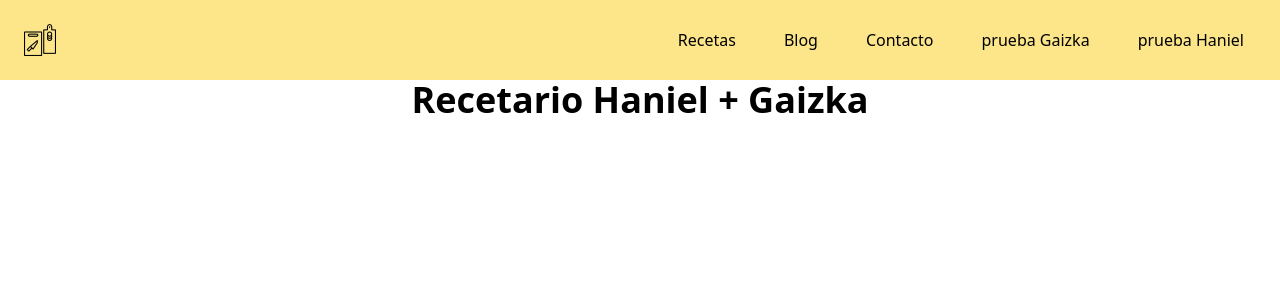
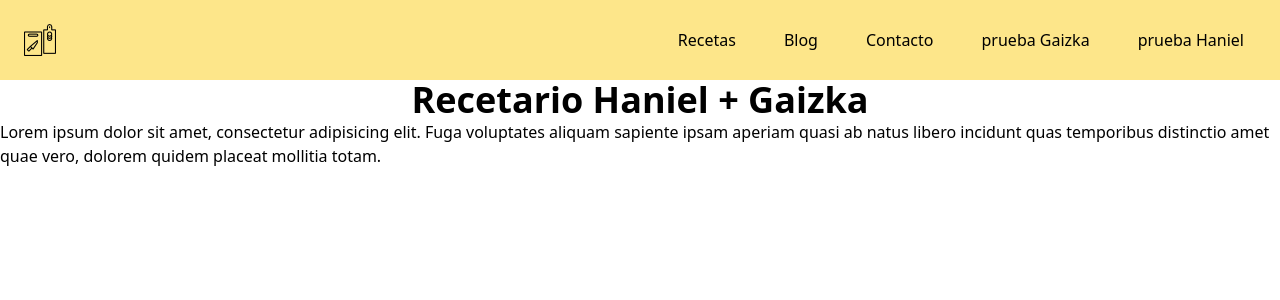
Before and after one commit to HanielOntiveros/recetario, a React (Vite) app: page / in a window 1280 px wide. Shown: the top 300 px of the page. Built offline with nearby package versions, Linux system fonts and the light colour scheme.

Commit message:
Adding p tag

```diff
--- a/src/App.jsx
+++ b/src/App.jsx
@@ -9,6 +9,7 @@ function App() {
         <h1 className="text-4xl font-bold text-center  ">
           Recetario Haniel + Gaizka
         </h1>
+        <p>Lorem ipsum dolor sit amet, consectetur adipisicing elit. Fuga voluptates aliquam sapiente ipsam aperiam quasi ab natus libero incidunt quas temporibus distinctio amet quae vero, dolorem quidem placeat mollitia totam.</p>
       </div>
     </>
   );
```
